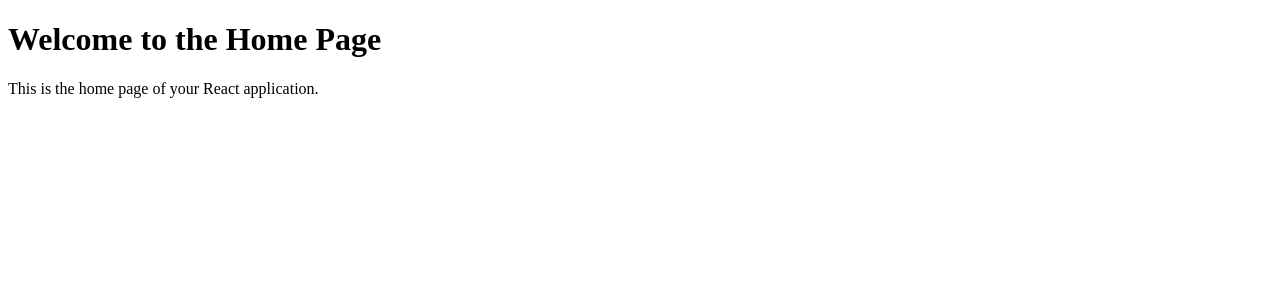
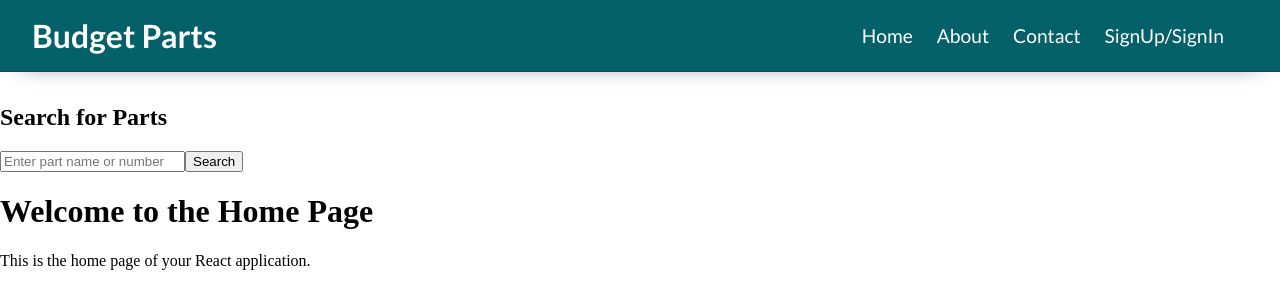
Before and after one commit to Esmat5/budget_parts, a React (Create React App) app in the folder react-app/: page / in a window 1280 px wide. Shown: the top 308 px of the page. Built offline with nearby package versions, Linux system fonts and the light colour scheme.

Commit message:
Added navbar component with some basic styles, and PartSearchForm file with a basic form.

```diff
--- a/react-app/src/App.js
+++ b/react-app/src/App.js
@@ -1,11 +1,13 @@
 import React from 'react';
 import Home from './pages/home';
 import {BrowserRouter, Routes, Route} from 'react-router-dom';
+import Navbar from './components/Navbar/Navbar';
 function App() {
   return (
     <BrowserRouter>
       <Routes>
         <Route path="/" element={< Home />} />
+        <Route path="/navbar" element={< Navbar />} />
       </Routes>
     </BrowserRouter>
   );
--- /dev/null
+++ b/react-app/src/components/Navbar/Navbar.js
@@ -0,0 +1,20 @@
+import React from "react";
+import { Link } from "react-router-dom";
+import "./navbar.css";
+
+
+export default function Navbar() {
+    return (
+        <div id="navbar">
+            <div className="logo">
+                <Link href="/">Budget Parts</Link>
+            </div>
+            <div className="nav-links">
+                <Link to="/">Home</Link>
+                <Link to="#">About</Link>
+                <Link to="#">Contact</Link>
+                <Link to="#">SignUp/SignIn</Link>
+            </div>
+        </div>
+    );
+}
--- /dev/null
+++ b/react-app/src/components/Navbar/navbar.css
@@ -0,0 +1,67 @@
+/* font from google fonts  (www.googlefonts.com)*/
+@import url('https://fonts.googleapis.com/css2?family=Lato:ital,wght@0,100;0,300;0,400;0,700;0,900;1,100;1,300;1,400;1,700;1,900&display=swap');
+
+body {
+    margin: 0;
+    padding: 0;
+
+}
+
+#navbar {
+    width: 100%;
+    display: flex;
+    justify-content: space-between;
+    padding-top: 1rem;
+    padding-bottom: 1rem;
+    border-bottom: #3333339b .3px solid;
+    box-shadow: 0px 12px 23px -22px rgba(0,0,0,0.71);
+    margin-bottom: 2rem;
+    background-color: #046169;
+    margin-top: none ;
+    margin-left: 0;
+    margin-right: 0;
+}
+
+#navbar .logo {
+    font-family: 'Lato', sans-serif;
+    padding-left: 2rem;
+    text-align: center;
+}
+
+#navbar .logo a {
+    text-decoration: none;
+    font-weight: bold;
+    font-size: 2rem;
+    color: #ffffff;
+}
+#navbar .logo p {
+    font-size: 0.75rem;
+    color: #333333;
+    margin-top: 0.15rem;
+
+}
+
+/* Style for navbar links */
+
+
+#navbar .nav-links {
+    display: flex;
+    align-items: center;
+    padding-right: 2rem;
+}
+
+#navbar .nav-links a {
+    text-decoration: none;
+    font-family: "Lato", sans-serif;
+    color: #fff;
+    margin-right: 1.5rem;
+    font-size: 1.2rem;
+}
+
+
+#navbar .nav-links a:hover {
+    color: #fff;
+    transition: 0.3s ease-in-out;
+    text-decoration: underline;
+    font-weight: bold;
+}
--- /dev/null
+++ b/react-app/src/components/PartSearchForm/PartSearchForm.js
@@ -0,0 +1,15 @@
+import React from "react";
+
+
+
+export default function PartSearchForm() {
+    return (
+        <div className="part-search-form">
+            <h2>Search for Parts</h2>
+            <form>
+                <input type="text" placeholder="Enter part name or number" />
+                <button type="submit">Search</button>
+            </form>
+        </div>
+    );
+}
--- a/react-app/src/pages/home.js
+++ b/react-app/src/pages/home.js
@@ -1,9 +1,19 @@
 import React from "react";
+import Navbar from "../components/Navbar/Navbar";
+import PartSearchForm from "../components/PartSearchForm/PartSearchForm";
 
 
 export default function Home() {
   return (
-    <div>
+    <div className="home-page-container">
+      {/* Navbar component */}
+      <div className="navbar">
+        <Navbar />
+      </div>
+
+      <div className="search-form-container">
+        <PartSearchForm />
+      </div>
       <h1>Welcome to the Home Page</h1>
       <p>This is the home page of your React application.</p>
     </div>
```
